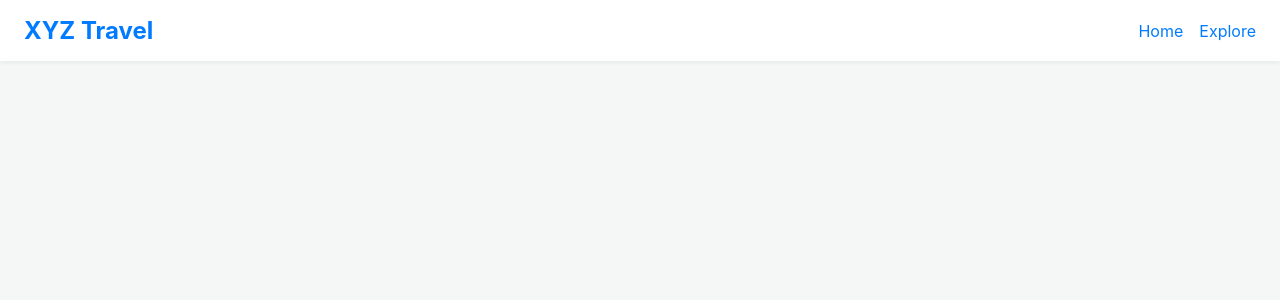
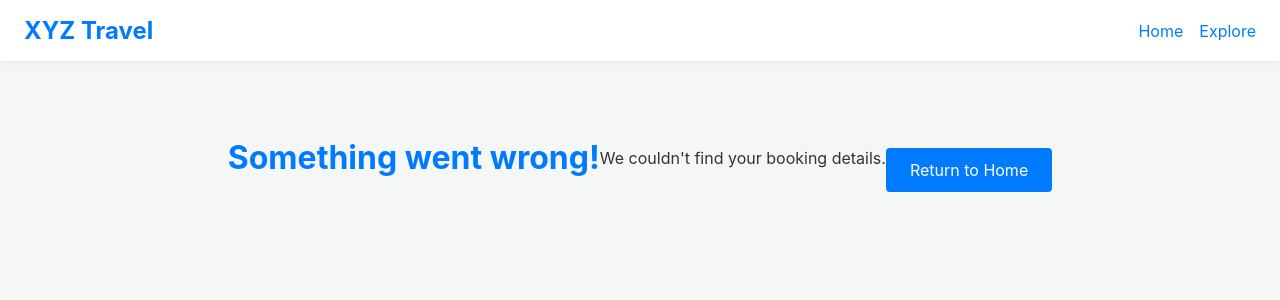
Before and after one commit to RahulShah1702/Trip_Booking_web_app, a React (Vite) app in the folder Trip_booking_web_app/: page /confirmation in a window 1280 px wide. Shown: the top 300 px of the page. Built offline with nearby package versions, Linux system fonts and the light colour scheme.

Commit message:
confirmation page added along with other modified file

```diff
--- a/Trip_booking_web_app/src/App.jsx
+++ b/Trip_booking_web_app/src/App.jsx
@@ -3,7 +3,7 @@ import HomePage from './pages/HomePage';
 import SearchResultsPage from './pages/SearchResultsPage';
 import TripDetailsPage from './pages/TripDetailsPage';
 import CheckoutPage from './pages/CheckoutPage';
-// import ConfirmationPage from './pages/ConfirmationPage';
+import ConfirmationPage from './pages/ConfirmationPage';
 import Navbar from './components/Navbar';
 import './index.css';
 
@@ -17,7 +17,7 @@ function App() {
           <Route path="/search" element={<SearchResultsPage />} />
           <Route path="/trip/:id" element={<TripDetailsPage />} />
           <Route path="/checkout/:id" element={<CheckoutPage />} />
-          {/* <Route path="/confirmation" element={<ConfirmationPage />} />  */}
+          <Route path="/confirmation" element={<ConfirmationPage />} />
         </Routes>
       </main>
     </Router>
--- a/Trip_booking_web_app/src/pages/CheckoutPage.jsx
+++ b/Trip_booking_web_app/src/pages/CheckoutPage.jsx
@@ -32,7 +32,7 @@ function CheckoutPage() {
     } else if (!/\S+@\S+\.\S+/.test(formData.email)) {
       newErrors.email = 'Email address is invalid';
     }
-    if (!formData.phoneNumber) newErrors.phoneNumber = 'Phone number is required';
+    // if (!formData.phone) newErrors.phone = 'Phone number is required';
     if (!formData.cardNumber) newErrors.cardNumber = 'Card number is required';
     if (!formData.expiryDate) newErrors.expiryDate = 'Expiry date is required';
     if (!formData.cvv) newErrors.cvv = 'CVV is required';
@@ -75,9 +75,9 @@ function CheckoutPage() {
           {errors.email && <p className="error-text">{errors.email}</p>}
         </div>
          <div className="form-group">
-          <label htmlFor="cardNumber">Phone Number</label>
-          <input type="text" id="PhoneNumber" name="PhoneNumber" value={formData.phoneNumber} onChange={handleInputChange} />
-          {errors.phoneNumber && <p className="error-text">{errors.phoneNumber}</p>}
+          <label htmlFor="phone">Phone Number</label>
+          <input type="text" id="Phone" name="Phone" value={formData.phone} onChange={handleInputChange} />
+          {errors.phone && <p className="error-text">{errors.phone}</p>}
         </div>
 
         <h2>Payment Information</h2>
--- /dev/null
+++ b/Trip_booking_web_app/src/pages/ConfirmationPage.css
@@ -0,0 +1,40 @@
+.confirmation-page {
+  display: flex;
+  justify-content: center;
+  align-items: center;
+  padding: 2rem;
+}
+
+.confirmation-box {
+  max-width: 600px;
+  text-align: center;
+  padding: 2rem;
+  background: white;
+  border: 1px solid var(--border-color);
+  border-radius: 8px;
+  box-shadow: var(--card-shadow);
+}
+
+.checkmark {
+  width: 80px;
+  height: 80px;
+  border-radius: 50%;
+  display: flex;
+  justify-content: center;
+  align-items: center;
+  margin: 0 auto 1.5rem;
+  background-color: #28a745;
+  color: white;
+  font-size: 3rem;
+  font-weight: bold;
+}
+
+.home-link {
+  display: inline-block;
+  margin-top: 1.5rem;
+  padding: 0.75rem 1.5rem;
+  background-color: var(--primary-color);
+  color: white;
+  border-radius: 4px;
+  text-decoration: none;
+}
--- /dev/null
+++ b/Trip_booking_web_app/src/pages/ConfirmationPage.jsx
@@ -0,0 +1,37 @@
+import React from 'react';
+import { useLocation, Link } from 'react-router-dom';
+import './ConfirmationPage.css';
+
+function ConfirmationPage() {
+  const location = useLocation();
+  const { trip, formData } = location.state || {};
+
+  if (!trip) {
+    return (
+      <div className="confirmation-page">
+        <h1>Something went wrong!</h1>
+        <p>We couldn't find your booking details.</p>
+        <Link to="/" className="home-link">Return to Home</Link>
+      </div>
+    );
+  }
+
+  return (
+    <div className="confirmation-page">
+      <div className="confirmation-box">
+        <div className="checkmark">✓</div>
+        <h1>Booking Confirmed!</h1>
+        <p>Thank you, {formData.fullName}. Your trip to <strong>{trip.destination}</strong> is booked.</p>
+        <p>A confirmation email has been sent to {formData.email}.</p>
+        <hr />
+        <h3>Booking Receipt</h3>
+        <p><strong>Destination:</strong> {trip.destination}</p>
+        <p><strong>Duration:</strong> {trip.duration}</p>
+        <p><strong>Total Paid:</strong> ${(trip.price * 1.1).toFixed(2)}</p>
+        <Link to="/" className="home-link">Explore More Trips</Link>
+      </div>
+    </div>
+  );
+}
+
+export default ConfirmationPage;
--- a/Trip_booking_web_app/src/pages/HomePage.css
+++ b/Trip_booking_web_app/src/pages/HomePage.css
@@ -7,19 +7,22 @@
   color: white;
   border-radius: 8px;
 }
-/* .home-hero img {
-  width: 71.5%;
+.home-hero img {
+  width: 100%;
+  max-width: 1200px;
   height: 275px;
   border-radius: 8px;
   display: flex;
   position: absolute;
   z-index: -1;
   top: 88px;
-  left: 240px;
+  /* left: 24px; */
+  margin-left: -15px;
   opacity: 1;
-  display: hidden;
+  object-fit: cover;
+  object-position: center;
 
-} */
+}
 
 
 .home-hero h1 {
--- a/Trip_booking_web_app/src/pages/HomePage.jsx
+++ b/Trip_booking_web_app/src/pages/HomePage.jsx
@@ -5,13 +5,13 @@ import TripCard from '../components/TripCard';
 import './HomePage.css';
 
 function HomePage() {
-  // For demonstration, we'll feature the first 3 trips
+
   const featuredTrips = tripData.slice(0, 3);
 
   return (
     <div className="home-page">
       <header className="home-hero">
-        {/* <img src="images/bg.jpg" alt="" srcset="" /> */}
+        <img src="images/bg.jpg" alt="" srcset="" />
         <h1>Find Your Dream Vacation</h1>
         <p>Explore the world with XYZ Travel Agency</p>
         {/* You can add a SearchBar component here */}
```
